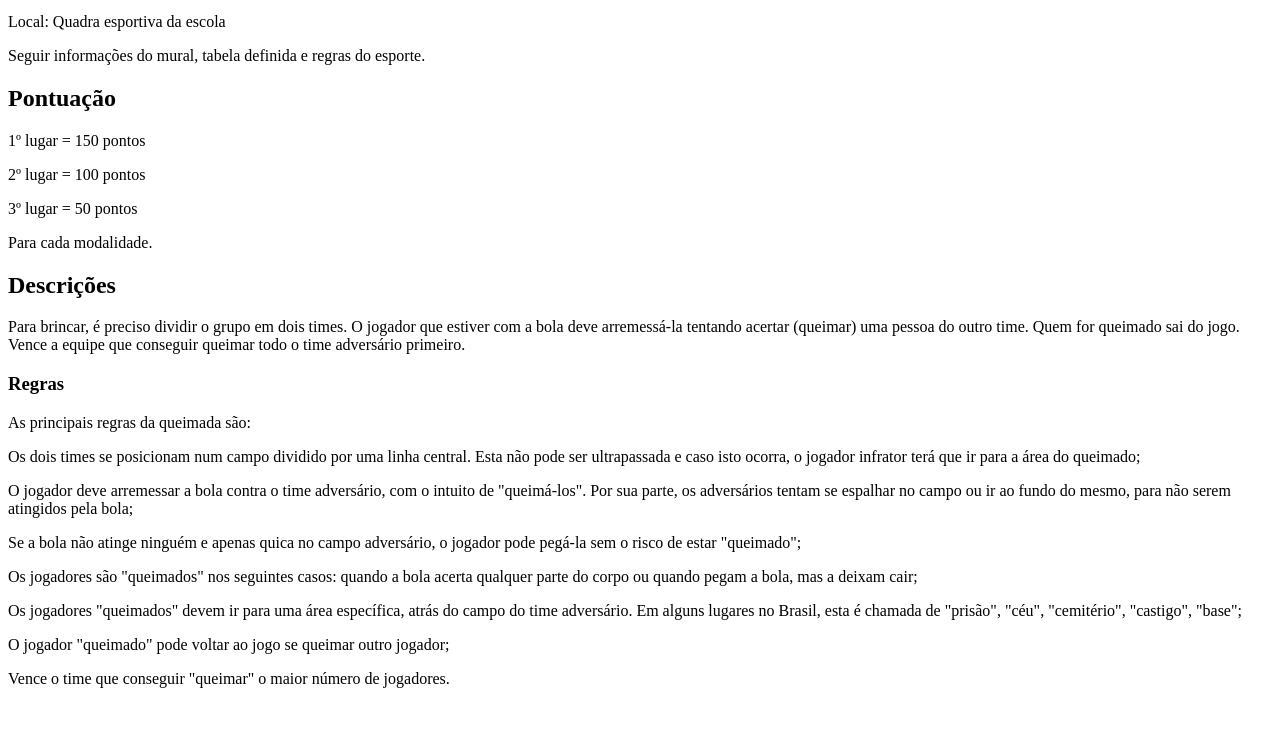
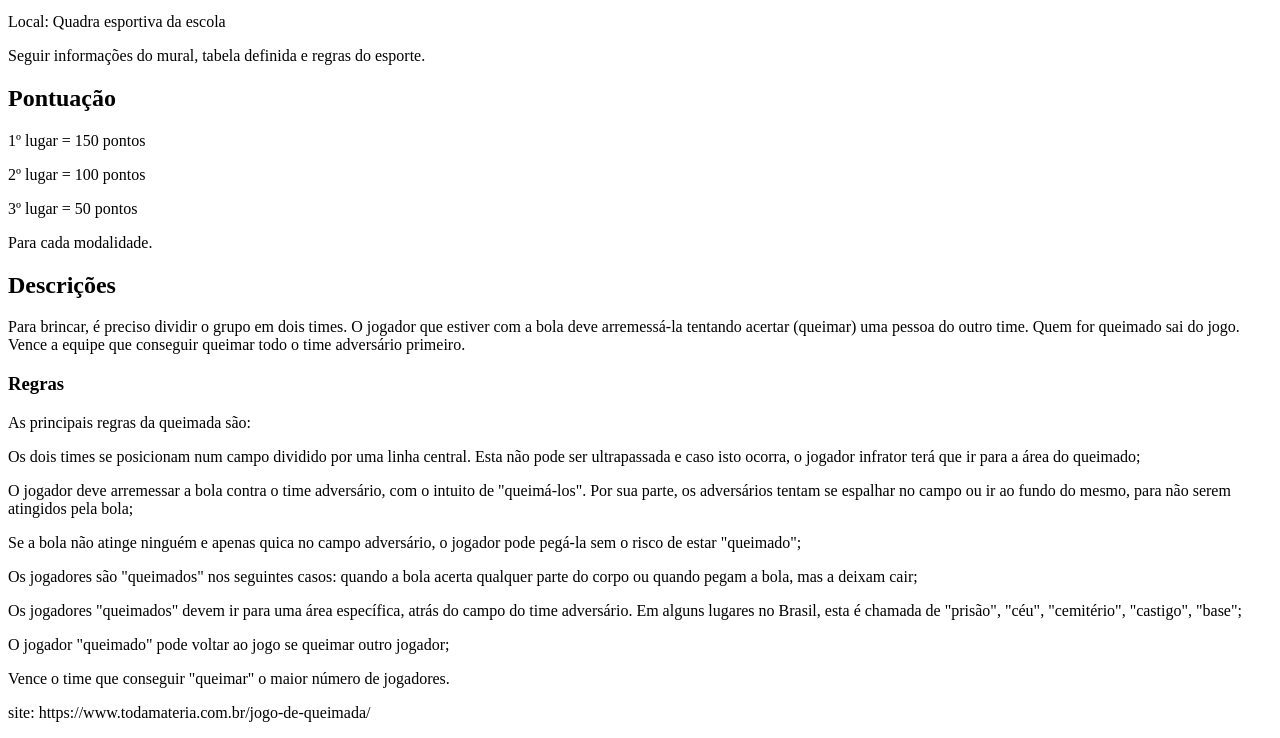
Before and after one commit to andreybotero/gincana-SENAI, a plain HTML site: page pags/queimada.html in a window 1280 px wide. Shown: the part 88-826 px from the top of the page. Before the commit the page ends 800 px from the top, so only its background shows below. Drawn offline with Linux system fonts and the light colour scheme.

Commit message:
link do site das informações

```diff
--- a/pags/queimada.html
+++ b/pags/queimada.html
@@ -59,7 +59,7 @@
     </section>
 
 
-
+    <p>site: https://www.todamateria.com.br/jogo-de-queimada/</p>
 
 
 </body>
```
Also changed, not shown: pags/futebol.html (+1 -1 lines).
